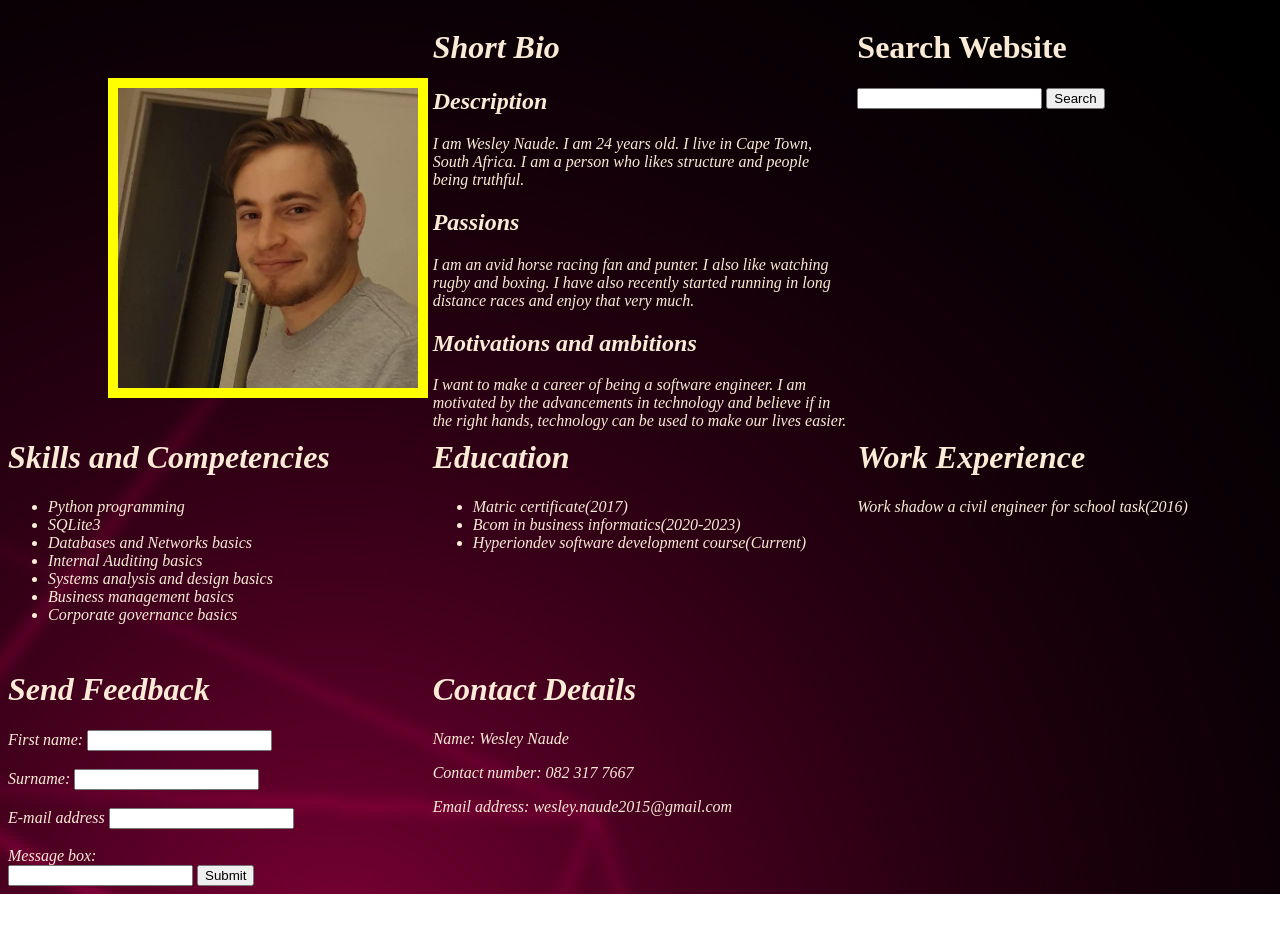
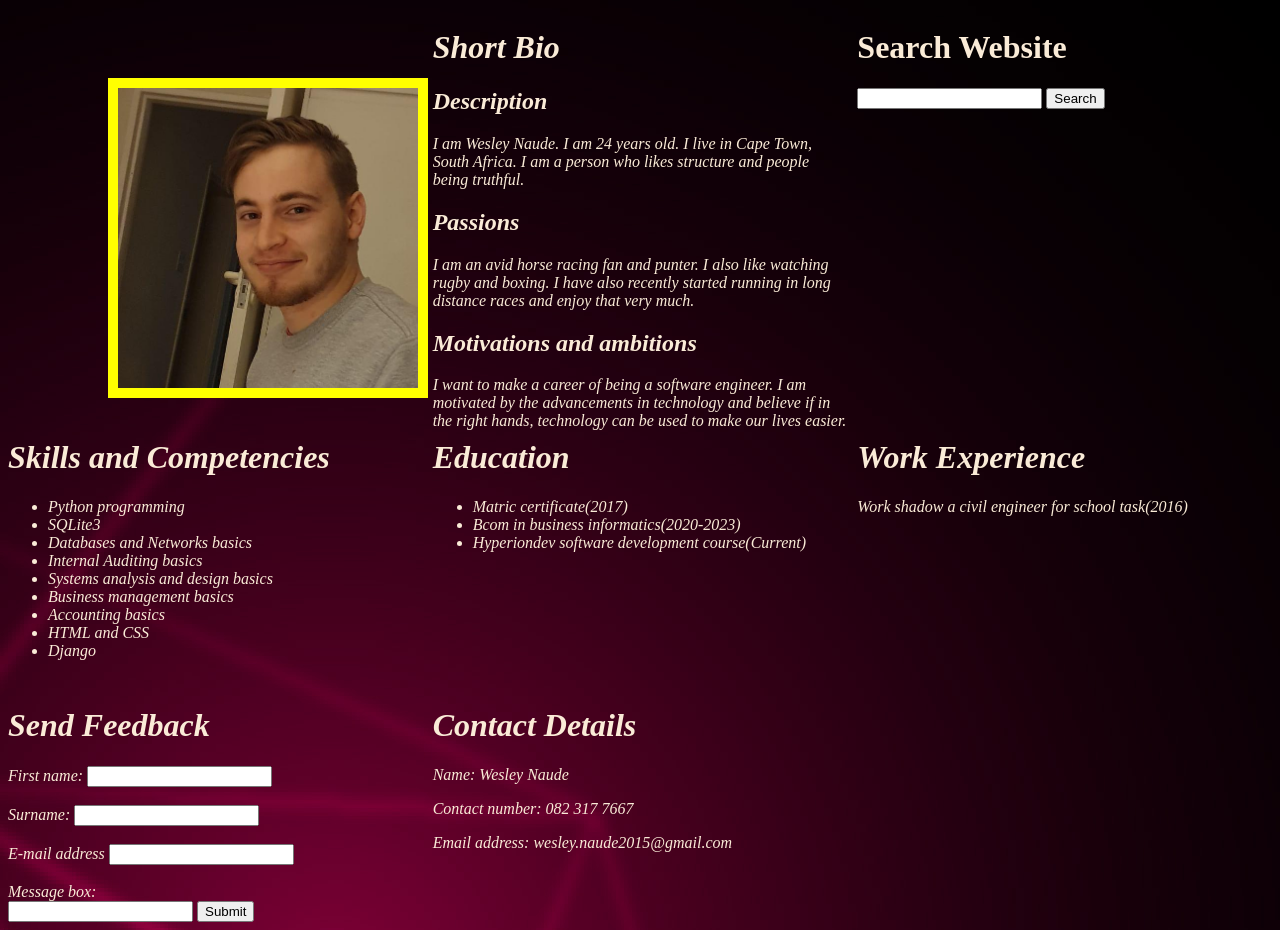
Before and after one commit to wescoder2024/MyCV, a plain HTML site: page index.html in a window 1280 px wide. Before the commit the page ends 894 px from the top, so only its background shows below. Drawn offline with Linux system fonts and the light colour scheme.

Commit message:
Update index.html

```diff
--- a/index.html
+++ b/index.html
@@ -61,7 +61,9 @@
             <li>Internal Auditing basics</li>
             <li>Systems analysis and design basics</li>
             <li>Business management basics</li>
-            <li>Corporate governance basics</li>
+            <li>Accounting basics</li>
+            <li>HTML and CSS</li>
+            <li>Django</li>
         </ul>
     </div>
 
```
